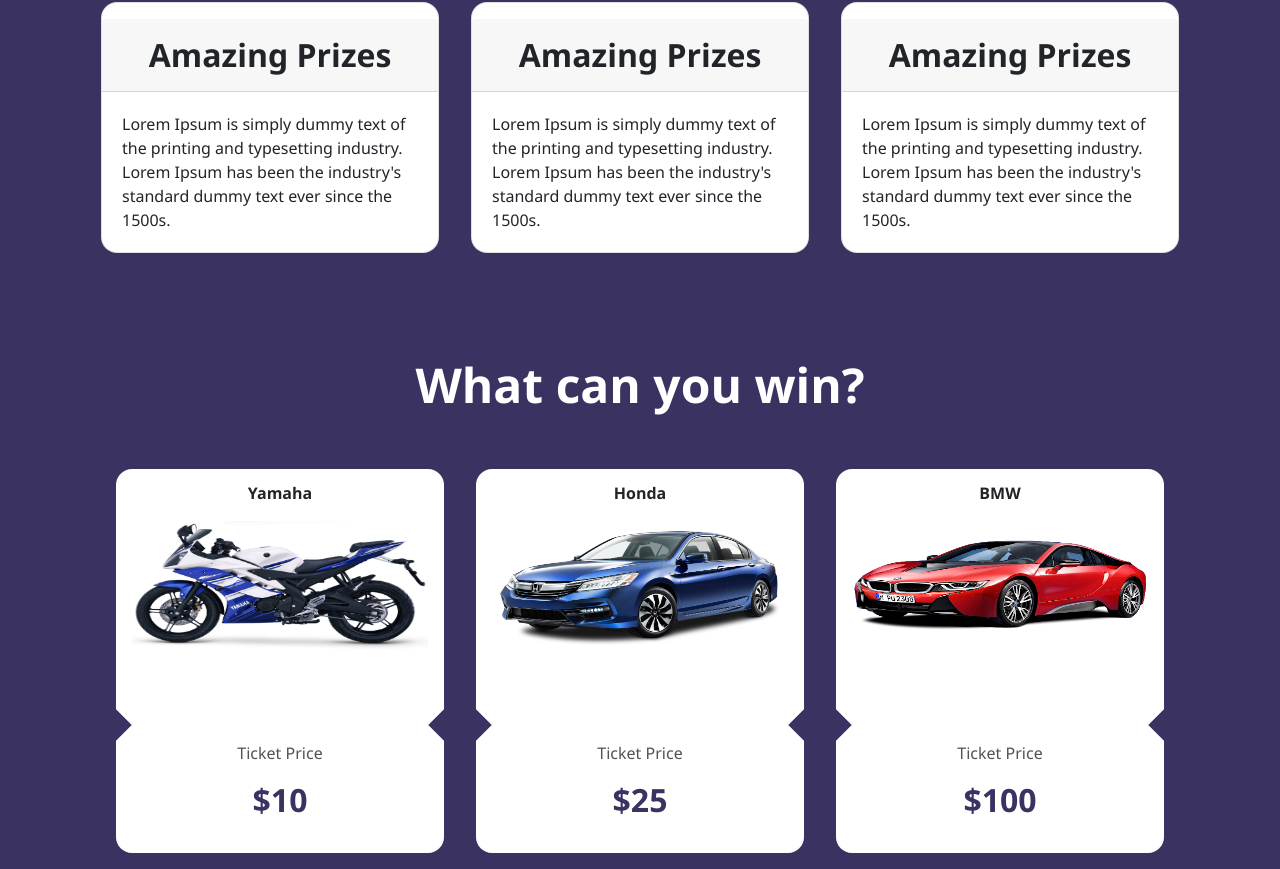
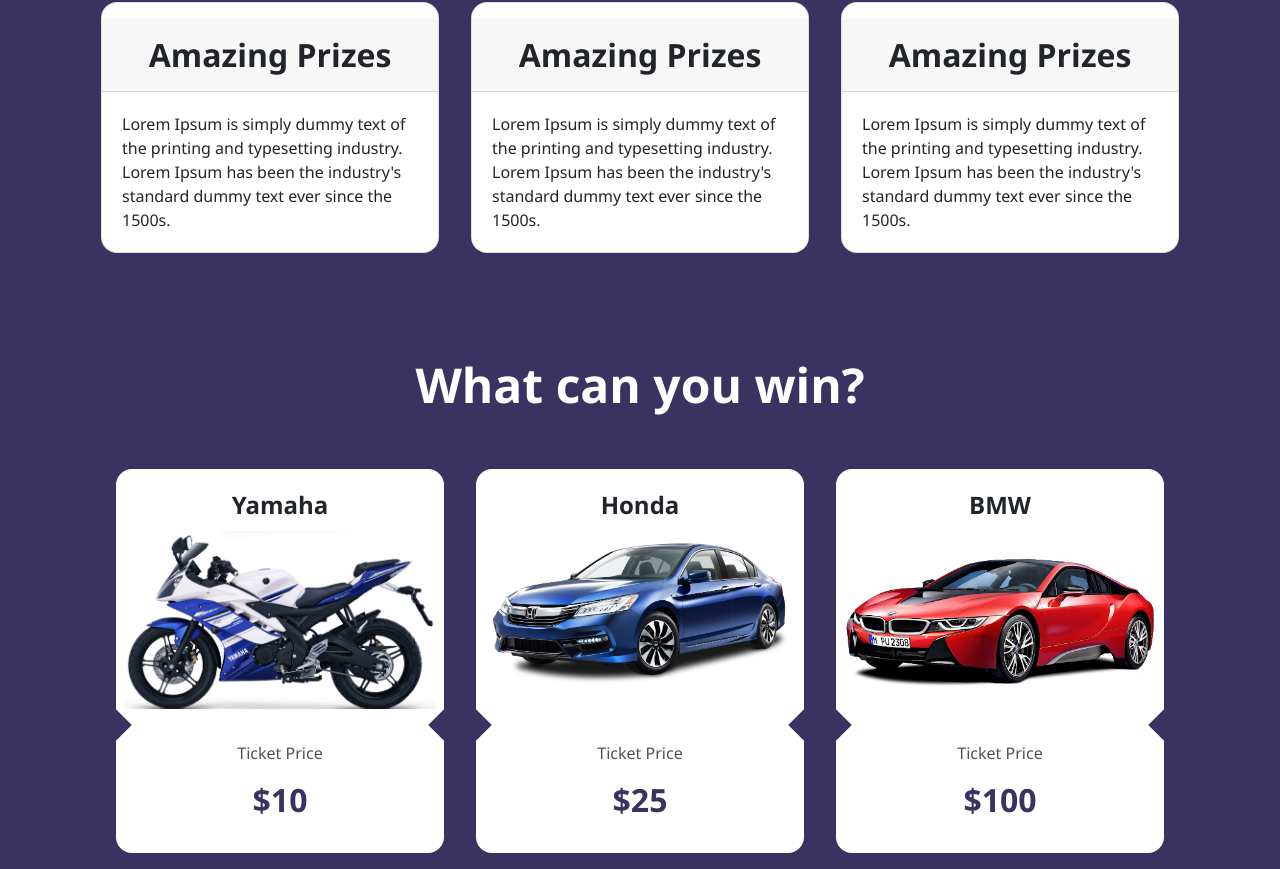
Before and after one commit to PrathamDogra/zubi-internship-task, a React (Create React App) app: page / in a window 1280 px wide. Shown: the part 902-1771 px from the top of the page. Built offline with nearby package versions, Linux system fonts and the light colour scheme.

Commit message:
Fourth Commit

```diff
--- a/src/components/Middle/Middle.scss
+++ b/src/components/Middle/Middle.scss
@@ -23,12 +23,12 @@
   .header {
     text-align: center;
     padding-top: 0.75em;
-    font-size: 1em;
+    font-size: 1.5em;
     font-weight: bold;
   }
   img{
-      padding: 1em;
-      height:10em;
+      padding: 0.5em;
+
   }
 }
 .card-1:before,
```
